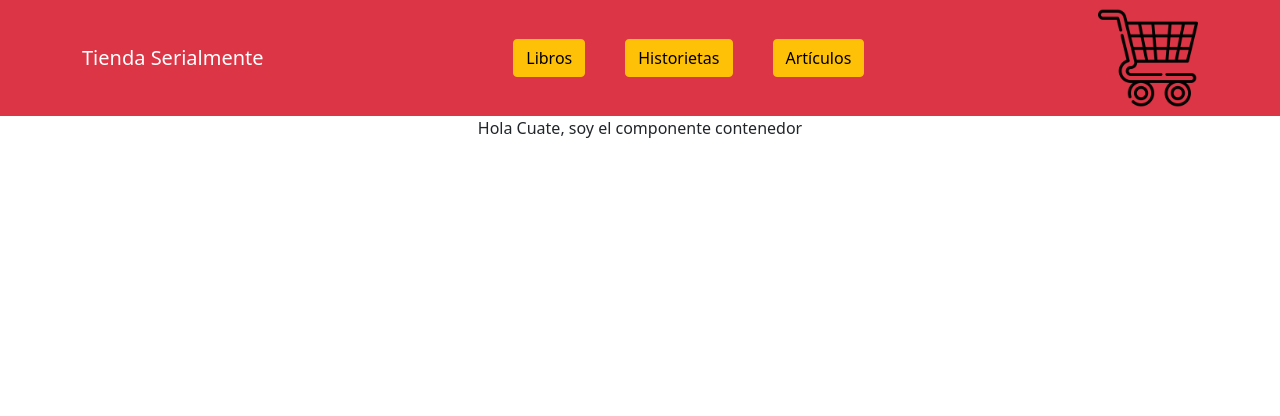
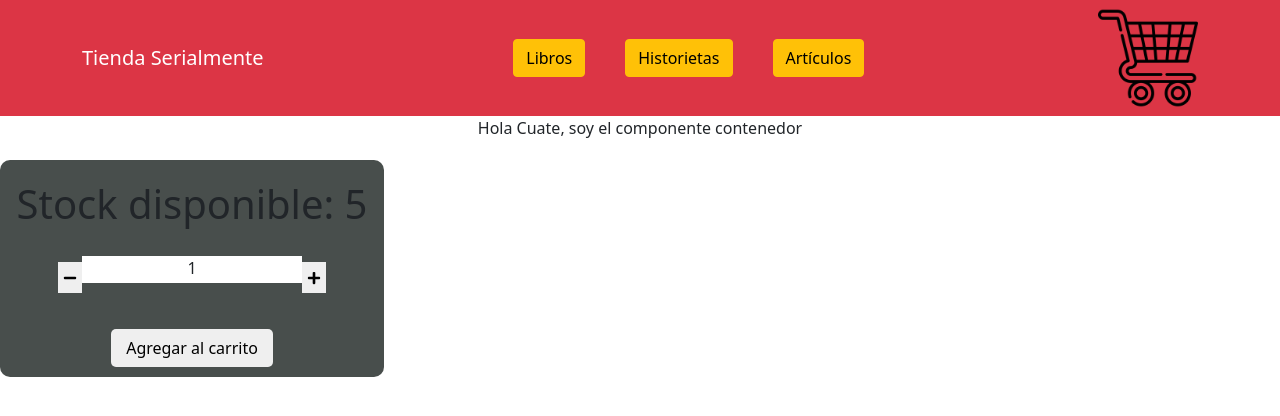
Before and after one commit to Canecorules/ecommerceSerialmente, a React (Create React App) app: page / in a window 1280 px wide. Shown: the top 416 px of the page. Built offline with nearby package versions, Linux system fonts and the light colour scheme.

Commit message:
desafio:contador con boton, se crea los botos de adicionar y sumar junto con el de agregar carrito, se crea el itemCount component

```diff
--- a/package.json
+++ b/package.json
@@ -10,6 +10,7 @@
     "react": "^18.0.0",
     "react-bootstrap": "^2.3.1",
     "react-dom": "^18.0.0",
+    "react-icons": "^4.3.1",
     "react-scripts": "5.0.1",
     "web-vitals": "^2.1.4"
   },
--- a/src/App.jsx
+++ b/src/App.jsx
@@ -4,9 +4,11 @@ import ItemListContainer from './components/ItemListContainer/ItemListContainer'
 import NavBar from './components/Navbar/NavBar';
 import "./App.css"
 
+
 const saludo = "Hola Cuate, soy el componente contenedor"
 
 function App() {
+
   return (
     <div className = "App">
       <NavBar/>
--- /dev/null
+++ b/src/components/ItemCount/ItemCount.css
@@ -0,0 +1,52 @@
+@import url("https://fonts.googleapis.com/css2?family=Abril+Fatface&family=Questrial&display=swap");
+
+.containerContadorTodo{
+    background-color: rgb(72, 78, 76);
+    display: flex;
+    flex-direction: column;
+    align-items: center;
+    align-content: center;
+    margin-top: 20px;
+    width: 30%;
+    padding: 20px 0 0 0 ;
+    border-radius: 10px;
+}
+
+.containerContador{
+
+    /* background-color: rgb(130, 100, 237); */
+    display: flex;
+    justify-content: space-around;
+    align-content: center;
+    align-items: center;
+    width: 80%;
+    padding: 20px;
+}
+
+.containerBotonCarrito{
+
+    padding: 10px;
+    display: flex;
+    justify-content: center;
+}
+
+.boton{
+    padding: 5px;
+    border:none;
+    font-family: 'Questrial', sans-serif;
+    font-size: 14px;
+}
+
+.botonCarrito{
+    padding: 7px 15px;
+    border-radius: 5px;
+    border: none;
+}
+
+
+.numero{
+    background-color: white;
+    width: 100%;
+    text-align: center;
+    height: 27px;
+}
--- /dev/null
+++ b/src/components/ItemCount/ItemCount.js
@@ -0,0 +1,35 @@
+import { useState } from "react"
+import { FaPlus, FaMinus } from 'react-icons/fa';
+import "./ItemCount.css"
+
+
+export default function ItemCount ({stock, initial, onAdd}) {
+    const [count, setCount]= useState(initial)
+
+    function sumar() {
+        if (count<stock){
+        setCount(count+1)
+        }
+    }
+
+    function restar() {
+        if(count>1){
+        setCount(count-1)
+        }
+    }
+
+
+    return (
+        <div className="containerContadorTodo">
+        <h1>Stock disponible: {stock}</h1>
+        <div className="containerContador">
+        <button className="boton" onClick={restar}> <FaMinus/></button>
+        <p className="numero">{count}</p>
+        <button className="boton" onClick={sumar}> <FaPlus/></button>
+        </div>
+        <div className="containerBotonCarrito">
+        <button className="botonCarrito" onClick={()=>onAdd(count)}>Agregar al carrito</button>
+        </div>
+        </div>
+        )
+        }
--- a/src/components/ItemListContainer/ItemListContainer.js
+++ b/src/components/ItemListContainer/ItemListContainer.js
@@ -1,8 +1,15 @@
+import ItemCount from "../ItemCount/ItemCount"
 
 function ItemListContainer({greeting}) {
+
+  function carrito (count){
+    alert(`${count} items agregados al carrito`)
+  }
+
   return (
     <div>
         {greeting}
+        <ItemCount stock={5} initial={1} onAdd={carrito}/>
     </div>
   )
 }
```
Also changed, not shown: src/components/Navbar/NavBar.js (+3 -4 lines), 1 other file (tests, documents, lock files or other folders).
